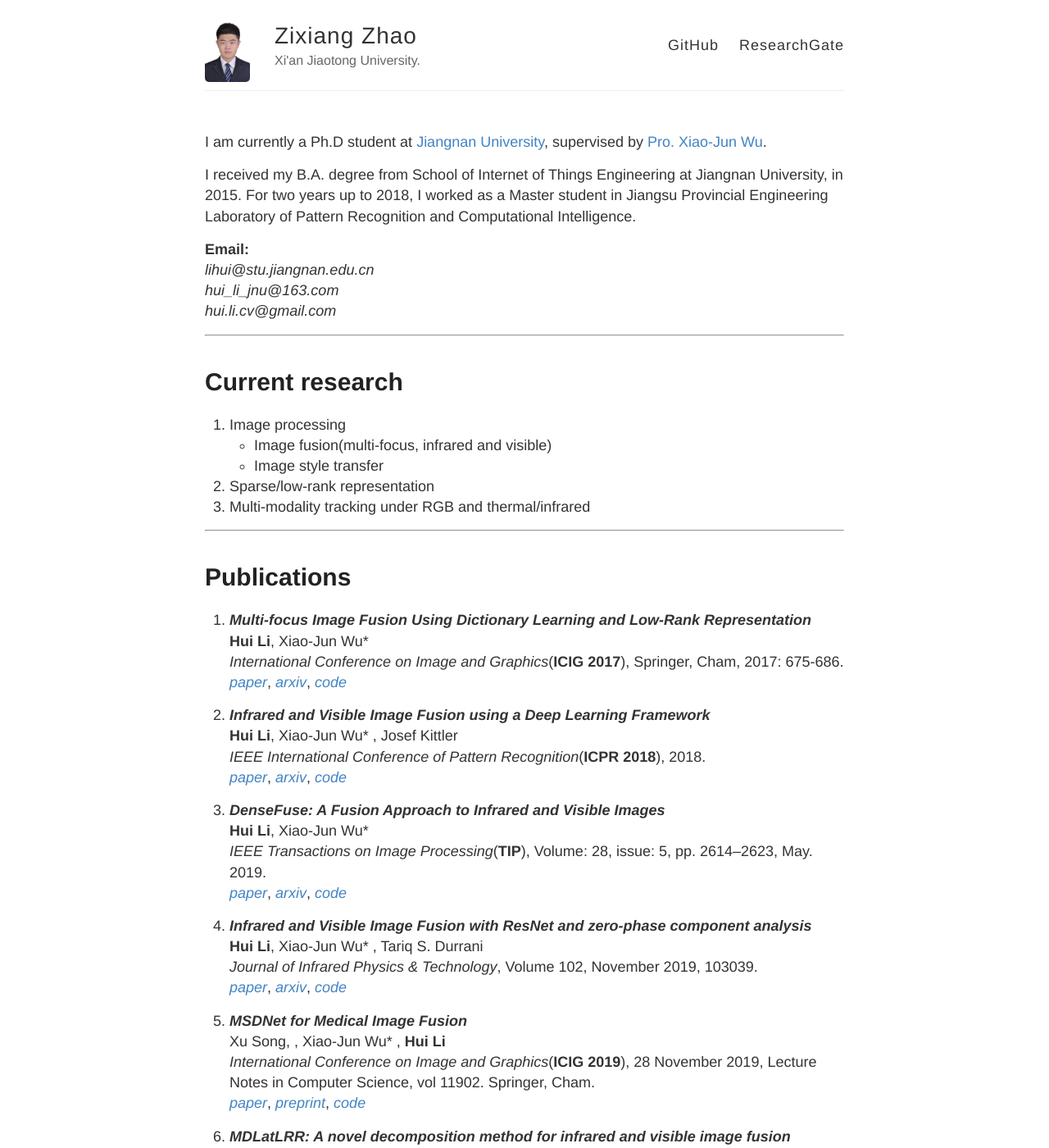
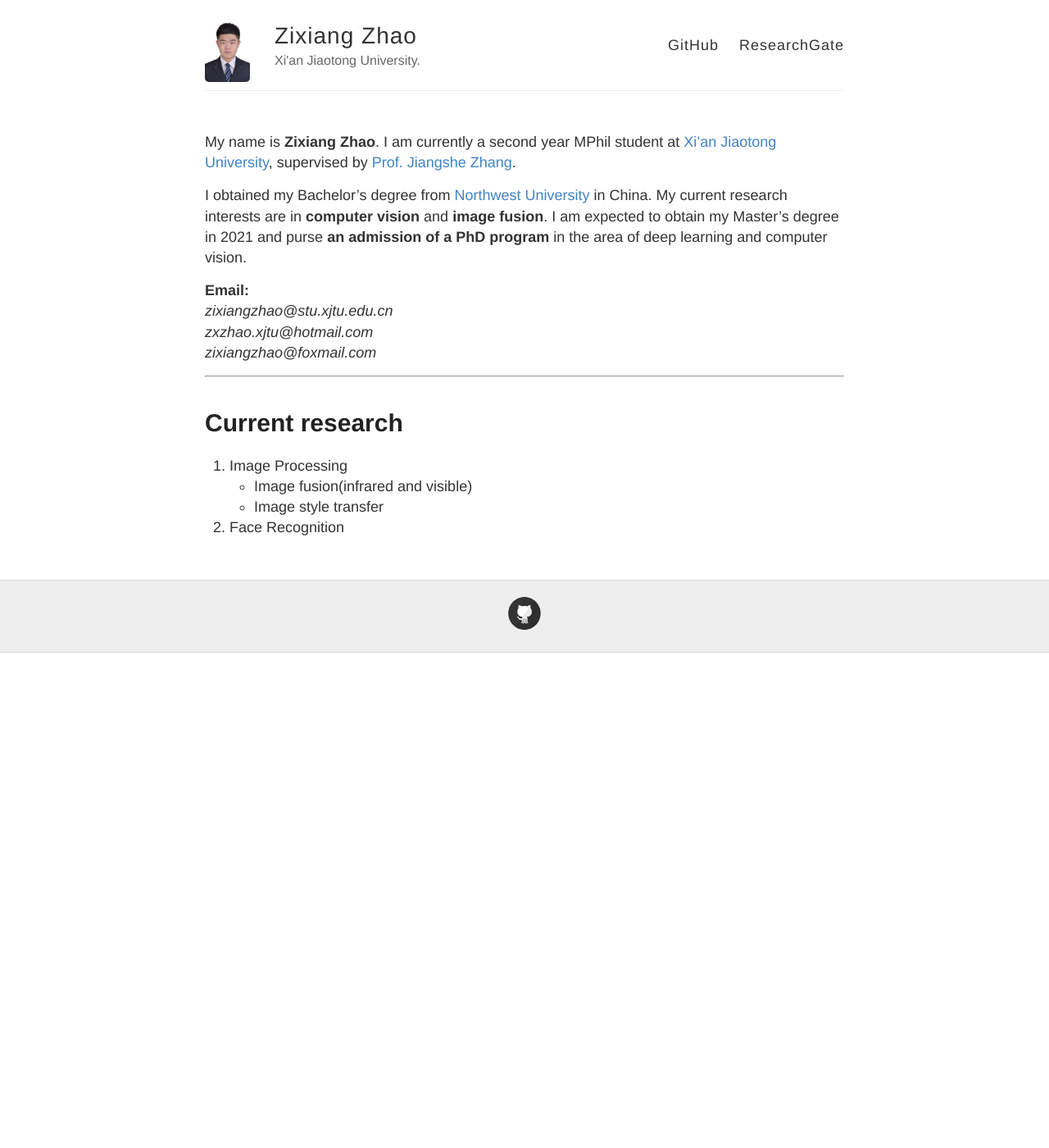
Before and after one commit to Zhaozixiang1228/Zhaozixiang1228.github.io, a Jekyll site: the page built from index.md, in a window 1280 px wide and 1400 px high. Shown: the whole window at 82% size. Built offline with Jekyll 4.4.1, drawn with Linux system fonts in a browser that asks for light colours; our own code applies the rules of GitHub Pages for plain Markdown files; some of the changed text lies outside the part shown.

Commit message:
Update index.md

```diff
--- a/index.md
+++ b/index.md
@@ -1,114 +1,16 @@
-I am currently a Ph.D student at [Jiangnan University](http://www.jiangnan.edu.cn/), supervised by [Pro. Xiao-Jun Wu](http://iot.jiangnan.edu.cn/info/1059/1532.htm).
+My name is **Zixiang Zhao**. I am currently a second year MPhil student at [Xi'an Jiaotong University](http://www.xjtu.edu.cn/), supervised by [Prof. Jiangshe Zhang](http://gr.xjtu.edu.cn/web/jszhang).
 
-I received my B.A. degree from School of Internet of Things Engineering at Jiangnan University, in 2015. For two years up to 2018, I worked as a Master student in Jiangsu Provincial Engineering Laboratory of Pattern Recognition and Computational Intelligence.
+I obtained my Bachelor's degree from [Northwest University](http://www.nwu.edu.cn/) in China. My current research interests are in **computer vision** and **image fusion**. I am expected to obtain my Master's degree in 2021 and purse **an admission of a PhD program** in the area of deep learning and computer vision.
 
 **Email:**
-*lihui@stu.jiangnan.edu.cn*
-*hui_li_jnu@163.com*
-*hui.li.cv@gmail.com*
+*zixiangzhao@stu.xjtu.edu.cn*
+*zxzhao.xjtu@hotmail.com*
+*zixiangzhao@foxmail.com*
 
 ---
 # Current research
 
-1. Image processing
-- Image fusion(multi-focus, infrared and visible)
+1. Image Processing
+- Image fusion(infrared and visible)
 - Image style transfer
-2. Sparse/low-rank representation
-3. Multi-modality tracking under RGB and thermal/infrared
-
-
----
-# Publications
-
-
-1. ***Multi-focus Image Fusion Using Dictionary Learning and Low-Rank Representation***
-	**Hui Li**, Xiao-Jun Wu*
-	*International Conference on Image and Graphics*(**ICIG 2017**), Springer, Cham, 2017: 675-686.
-	[*paper*](https://link.springer.com/chapter/10.1007/978-3-319-71607-7_59), [*arxiv*](https://arxiv.org/abs/1804.08355), [*code*](https://github.com/hli1221/imagefusion_dllrr)
-	<!-- <img src="{{site.baseurl}}/figures/dllrr.png" width="400"> -->
-
-
-2. ***Infrared and Visible Image Fusion using a Deep Learning Framework***
-	**Hui Li**, Xiao-Jun Wu* , Josef Kittler
-	*IEEE International Conference of Pattern Recognition*(**ICPR 2018**), 2018.
-	[*paper*](https://ieeexplore.ieee.org/document/8546006), [*arxiv*](https://arxiv.org/abs/1804.06992), [*code*](https://github.com/hli1221/imagefusion_deeplearning)
-	<!-- <img src="{{site.baseurl}}/figures/vggml.png" width="400"> -->
-
-
-3. ***DenseFuse: A Fusion Approach to Infrared and Visible Images***
-	**Hui Li**, Xiao-Jun Wu*
-	*IEEE Transactions on Image Processing*(**TIP**), Volume: 28, issue: 5, pp. 2614–2623, May. 2019.
-	[*paper*](https://ieeexplore.ieee.org/document/8580578), [*arxiv*](https://arxiv.org/abs/1804.08361), [*code*](https://github.com/hli1221/imagefusion_densefuse)
-	<!-- <img src="{{site.baseurl}}/images/densefuse.png" width="400"> -->
-
-
-4. ***Infrared and Visible Image Fusion with ResNet and zero-phase component analysis***
-	**Hui Li**, Xiao-Jun Wu* , Tariq S. Durrani
-	*Journal of Infrared Physics & Technology*, Volume 102, November 2019, 103039.
-	[*paper*](https://www.sciencedirect.com/science/article/pii/S1350449519301525), [*arxiv*](https://arxiv.org/abs/1806.07119), [*code*](https://github.com/hli1221/imagefusion_resnet50)
-
-
-5. ***MSDNet for Medical Image Fusion***
-	Xu Song, , Xiao-Jun Wu* , **Hui Li**
-	*International Conference on Image and Graphics*(**ICIG 2019**), 28 November 2019, Lecture Notes in Computer Science, vol 11902. Springer, Cham.
-	[*paper*](https://link.springer.com/chapter/10.1007/978-3-030-34110-7_24), [*preprint*](https://www.researchgate.net/publication/337574155_MSDNet_for_Medical_Image_Fusion), [*code*](https://github.com/songxujay/MSDNet-for-Medical-Image-Fusion)
-
-
-6. ***MDLatLRR: A novel decomposition method for infrared and visible image fusion***
-	**Hui Li**, Xiao-Jun Wu* , Josef Kittler
-	*IEEE Transactions on Image Processing*(**TIP**), Early Access, 2020.
-	[*paper*](https://ieeexplore.ieee.org/document/9018389), [*arxiv*](https://arxiv.org/abs/1811.02291), [*code*](https://github.com/hli1221/imagefusion_mdlatlrr)
-
-
-<!--
-
-4. ***Multi-focus Noisy Image Fusion using Low-Rank Representation***
-	**Hui Li**, Xiao-Jun Wu
-	[*arxiv*](https://arxiv.org/abs/1804.09325), [*code*](https://github.com/hli1221/imagefusion_noisy_lrr)
-
-
-5. ***Infrared and Visible Image Fusion with ResNet and zero-phase component analysis***
-	**Hui Li**, Xiao-Jun Wu, Tariq S. Durrani
-	[*arxiv*](https://arxiv.org/abs/1806.07119), [*code*](https://github.com/hli1221/imagefusion_resnet50)
-
-
-6. ***MDLatLRR: A novel decomposition method for infrared and visible image fusion***
-	**Hui Li**, Xiao-Jun Wu, Josef Kittler
-	[*preprint*](https://www.researchgate.net/publication/328783865_DDLatLRR_A_novel_decomposition_method_for_infrared_and_visible_image_fusion), [*code*](https://github.com/hli1221/imagefusion_deepdecomposition) -->
-
-
----
-# Preprint
-
-
-1. ***Infrared and visible image fusion using Latent Low-Rank Representation***
-	**Hui Li**, Xiao-Jun Wu
-	[*arxiv*](https://arxiv.org/abs/1804.08992), [*code*](https://github.com/hli1221/imagefusion_Infrared_visible_latlrr)
-
-
----
-# Contest
-
-
-1. ***The Seventh Visual Object Tracking VOT2019 Challenge Results***
-	VOT2019 RGB thermal and infrared subchallenge (**FSRPN, 4th**)
-	[*home page*](http://www.votchallenge.net/vot2019/index.html), [*VOT report*](http://prints.vicos.si/publications/375)
-
-
----
-# Experience
-
-**2011.09 ~ 2015.06:** Bachelor in Computer science and technology in school of IOT, Jiangnan University, China.
-**2015.06 ~ 2016.12:** Software engineer in Nanjing.
-**2016.09 ~ 2018.06:** Master in Computer science and technology in Jiangnan University, China.
-**2018.09 ~ now    :** Ph.D student in Control Science and Engineering in school of IOT, Jiangnan University, China.
-
----
-
-
-# Activities
-
-Reviewer: IEEE Transactions on Image Processing
-Reviewer: Soft Computing
-Reviewer: Electronics Letters
-Reviewer: IEEE International Smart Cities Conference (ISC2 2018)
+2. Face Recognition
```
